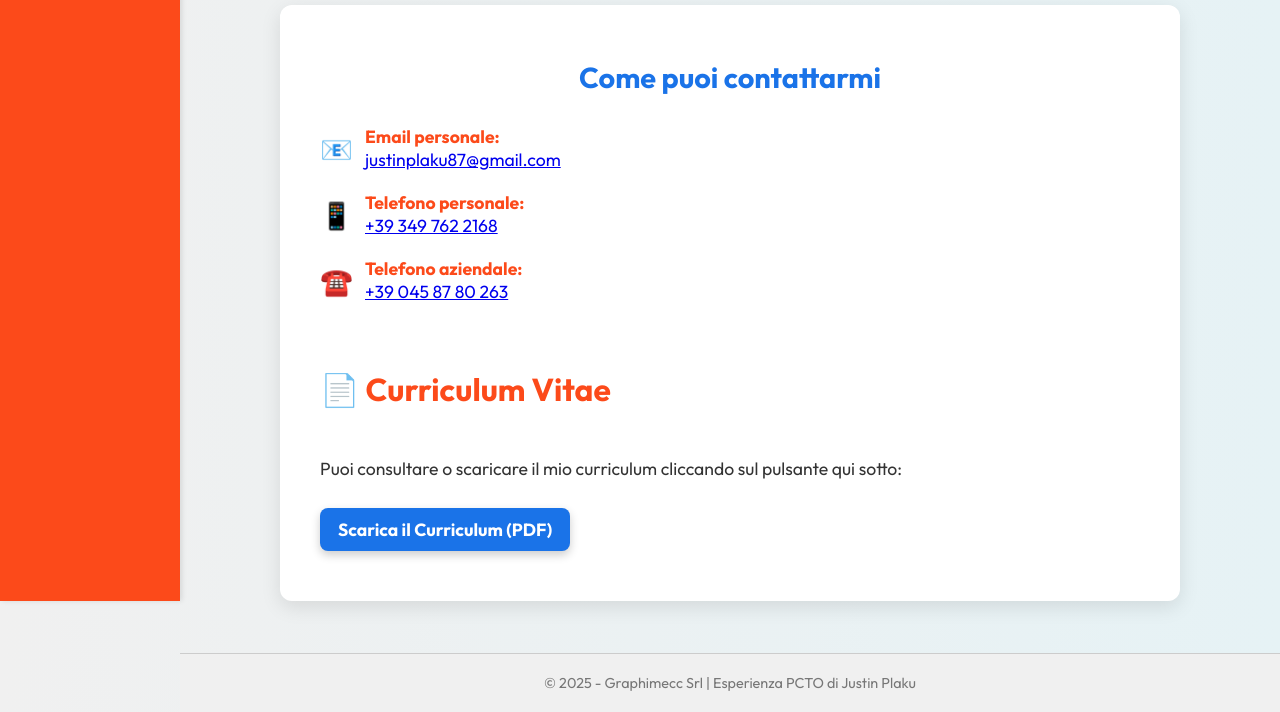
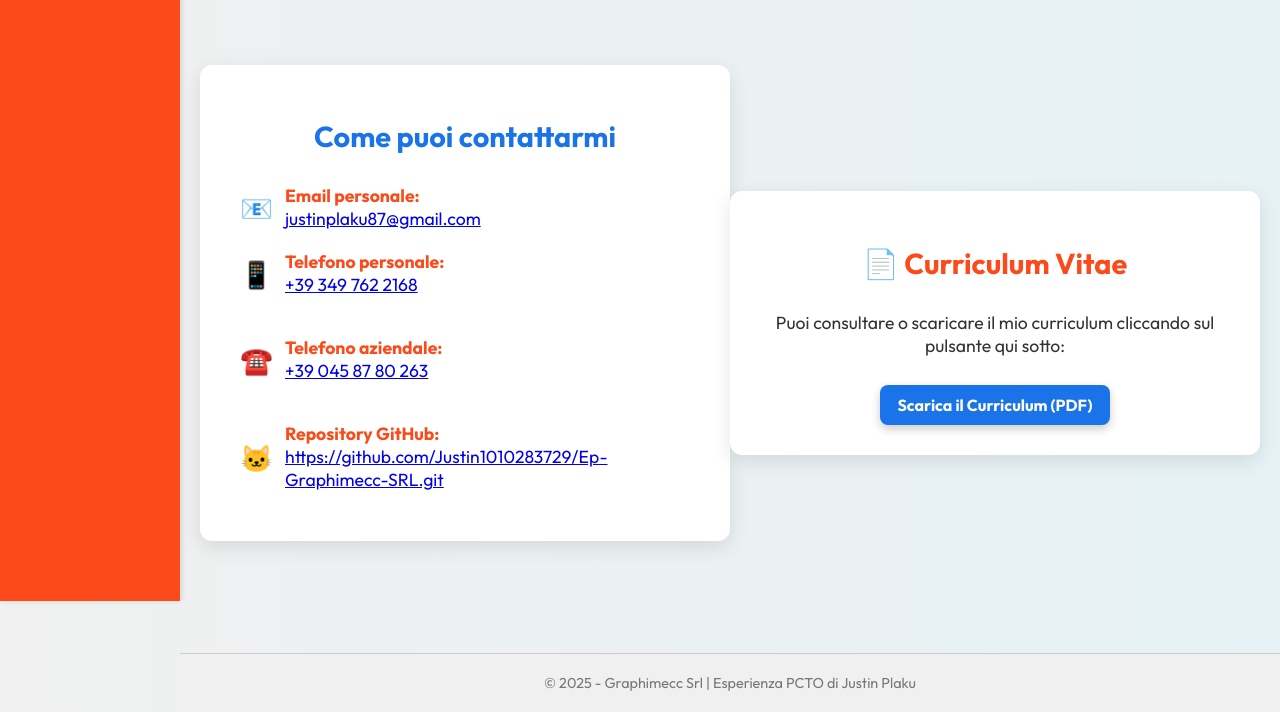
Before and after one commit to Justin1010283729/Ep-Graphimecc-SRL, a plain HTML site: page Contatti.html in a window 1280 px wide. Shown: the part 219-931 px from the top of the page. Drawn offline with Linux system fonts and the light colour scheme.

Commit message:
Aggiornamento automatico - README preservato

```diff
--- a/Contatti.html
+++ b/Contatti.html
@@ -152,6 +152,7 @@
     .contact-item:nth-child(1) { animation-delay: 1.4s; }
     .contact-item:nth-child(2) { animation-delay: 1.6s; }
     .contact-item:nth-child(3) { animation-delay: 1.8s; }
+    .contact-item:nth-child(4) { animation-delay: 2s; }
 
     .icon {
       width: 30px;
@@ -183,7 +184,24 @@
       opacity: 0;
       transform: translateY(20px);
       animation: fadeSlideUp 1s forwards;
-      animation-delay: 2s;
+      animation-delay: 2.4s;
+    }
+
+    .curriculum-button {
+      display: inline-block;
+      margin-top: 10px;
+      padding: 10px 18px;
+      background-color: #1a73e8;
+      color: white;
+      text-decoration: none;
+      font-weight: bold;
+      border-radius: 8px;
+      box-shadow: 0 4px 10px rgba(0,0,0,0.2);
+      transition: background-color 0.3s ease;
+    }
+
+    .curriculum-button:hover {
+      background-color: #155ab6;
     }
 
     @keyframes pulseScale {
@@ -279,7 +297,7 @@
         </div>
       </div>
 
-      <div class="contact-item">
+      <div class="contact-item" style="margin-top: 40px;">
         <div class="icon">☎️</div>
         <div>
           <div class="contact-label">Telefono aziendale:</div>
@@ -287,24 +305,42 @@
         </div>
       </div>
 
-      <!-- 📄 Curriculum Section -->
-      <div class="contact-item" style="flex-direction: column; align-items: flex-start; margin-top: 40px;">
-        <h2 style="color:#fc4a1a;">📄 Curriculum Vitae</h2>
-        <p>Puoi consultare o scaricare il mio curriculum cliccando sul pulsante qui sotto:</p>
-        <a href="icon/CV-JustinPlaku.pdf" target="_blank" download class="curriculum-button" style="
-          display: inline-block;
-          margin-top: 10px;
-          padding: 10px 18px;
-          background-color: #1a73e8;
-          color: white;
-          text-decoration: none;
-          font-weight: bold;
-          border-radius: 8px;
-          box-shadow: 0 4px 10px rgba(0,0,0,0.2);
-          transition: background-color 0.3s ease;
-        ">Scarica il Curriculum (PDF)</a>
+
+
+      <!-- GitHub Section -->
+      <div class="contact-item" style="margin-top: 40px;">
+        <div class="icon">🐱</div>
+        <div>
+          <div class="contact-label">Repository GitHub:</div>
+          <div class="contact-info">
+            <a href="https://github.com/Justin1010283729/Ep-Graphimecc-SRL.git" target="_blank" rel="noopener noreferrer">
+              https://github.com/Justin1010283729/Ep-Graphimecc-SRL.git
+            </a>
+          </div>
+        </div>
       </div>
+
     </div>
+
+
+	<!-- 📄 Curriculum Section -->
+		<div class="container curriculum-section" style="margin-top: 40px;">
+		  <h2 style="color:#fc4a1a; text-align: center;">📄 Curriculum Vitae</h2>
+		  <p style="text-align: center; font-size: 1.1em;">
+			Puoi consultare o scaricare il mio curriculum cliccando sul pulsante qui sotto:
+		  </p>
+		  <div style="text-align: center;">
+			<a href="icon/CV-JustinPlaku.pdf" target="_blank" download class="curriculum-button">Scarica il Curriculum (PDF)</a>
+		  </div>
+		</div>
+
+
+
+
+
+
+
+
   </main>
 
   <footer>
--- a/stile.css
+++ b/stile.css
@@ -177,6 +177,15 @@ p {
 }
 
 
+.curriculum-section {
+  background-color: white;
+  border-radius: 12px;
+  box-shadow: 0 6px 20px rgba(0,0,0,0.1);
+  padding: 30px 40px;
+  max-width: 900px;
+  margin-left: auto;
+  margin-right: auto;
+}
 
 
 
```
Also changed, not shown: 3 other files.
